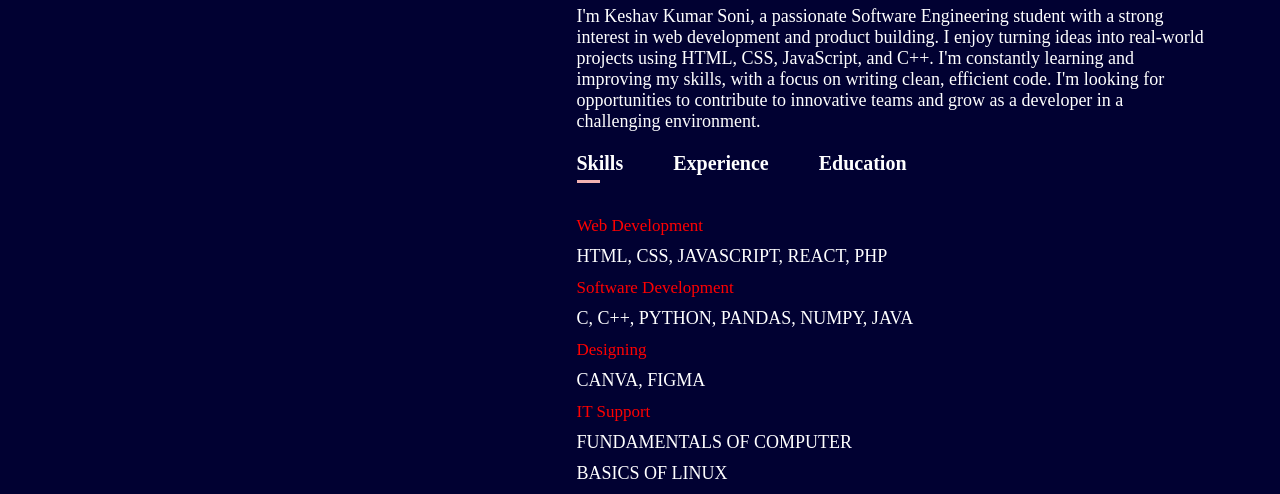
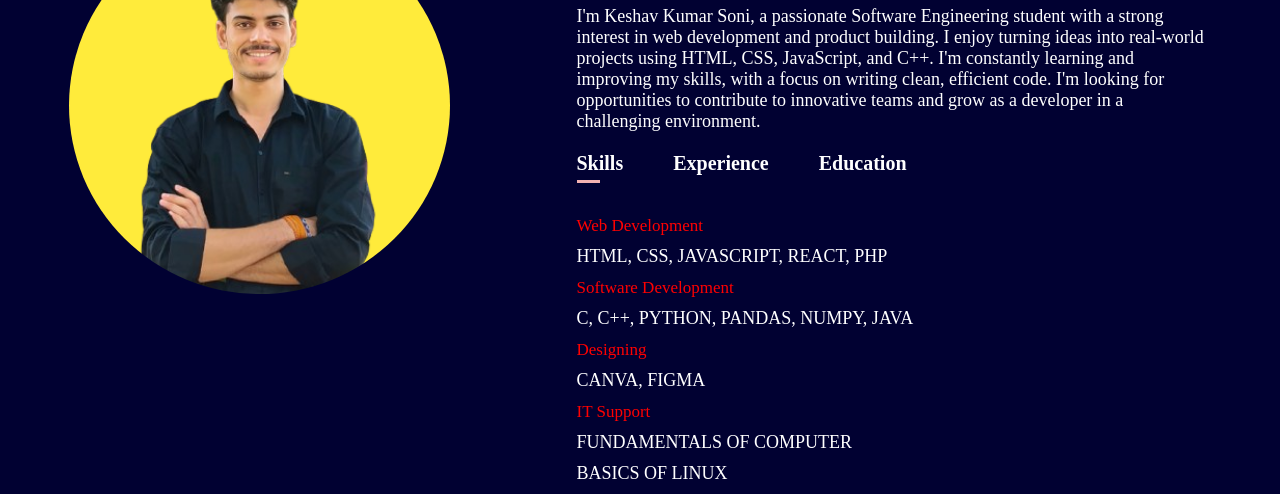
Before and after one commit to KeshavMLVTEC/My_Portfolio, a plain HTML site: page index.html in a window 1280 px wide. Shown: the part 708-1202 px from the top of the page. Drawn offline with nearby package versions, Linux system fonts and the light colour scheme; the site is published under a folder, as on GitHub Pages, so addresses that start at the root find nothing.

Commit message:
Update index.html

```diff
--- a/index.html
+++ b/index.html
@@ -54,7 +54,7 @@
             <div class="container">
                 <div class="row">
                     <div class="about-col-1">
-                        <img src="/newImage.png" alt="My Image" width="400px" height="600px">
+                        <img src="newImage.png" alt="My Image" width="400px" height="600px">
                     </div>
                     <div class="about-col-2">
                         <h1 class="sub-title">About Me</h1>
```
